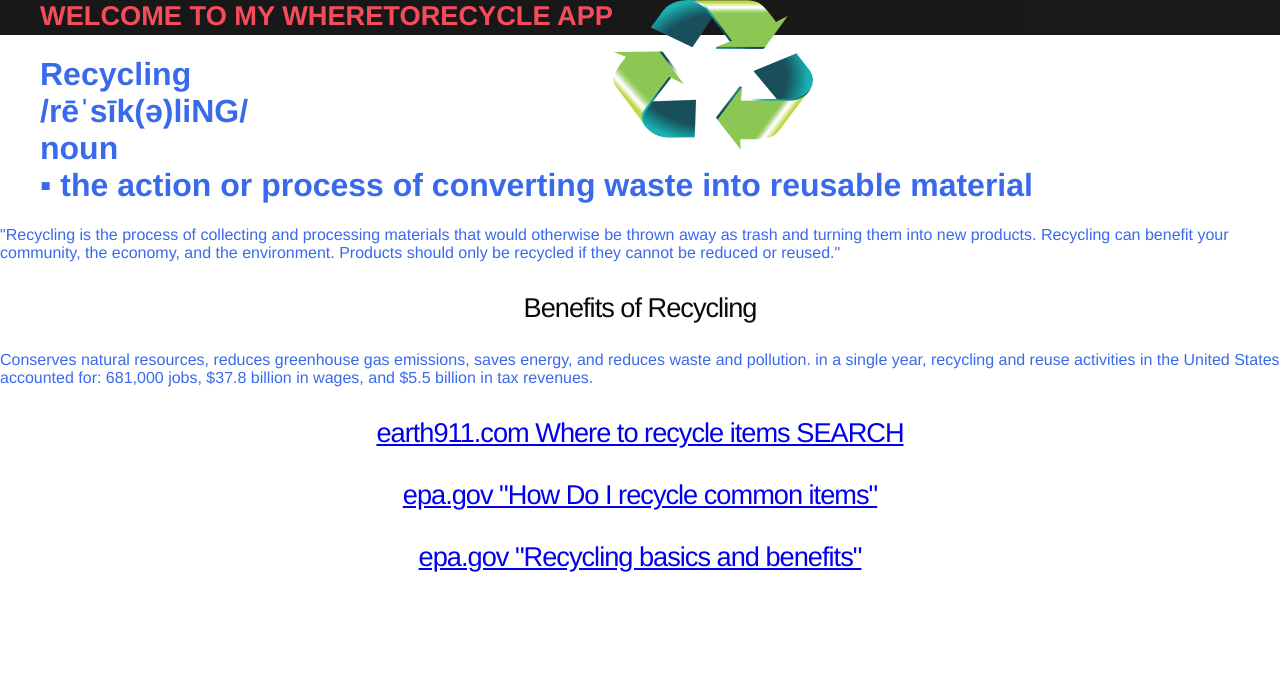
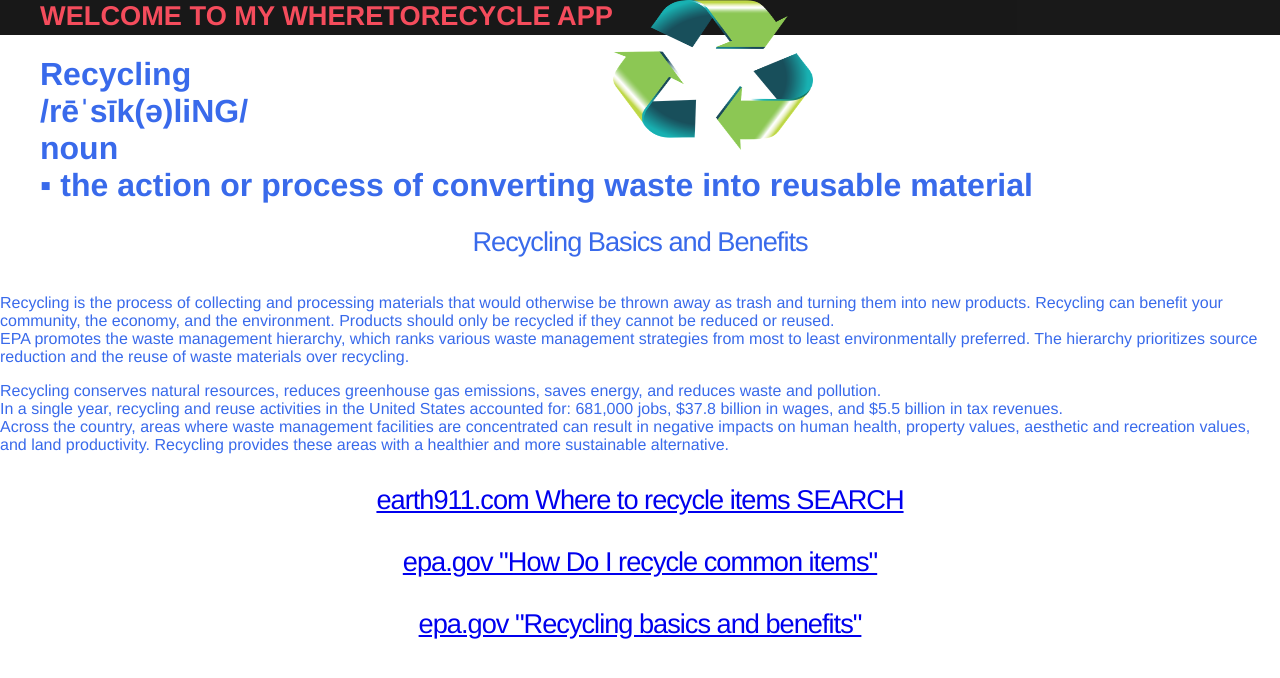
Before and after one commit to ksu-is/WhereToRecycle-BW, a Flask app: page / in a window 1280 px wide. Shown: the top 678 px of the page. Run offline with Flask 3, Linux system fonts and the light colour scheme.

Commit message:
added h4 styling to css and added recycling info from epa.gov website
I added h4 styling to css and added recycling info from the epa.gov website to WhereToRecycle.html.

```diff
--- a/static/css/main.css
+++ b/static/css/main.css
@@ -71,6 +71,14 @@ h3 {
   color: rgb(14,9,9);
 }
 
+h4 {
+  font-size: 1.7em;
+  font-weight: 100;
+  margin-top: 20px;
+  text-align: center;
+  letter-spacing: -1px;
+  color: rgb(57, 106, 235);
+}
 .menu {
   float: right;
   margin-top: 8px;
--- a/templates/WhereToRecycle.html
+++ b/templates/WhereToRecycle.html
@@ -19,10 +19,13 @@
     </div>
 
 	<div>
+<h4>Recycling Basics and Benefits</h4>
+		 <p>Recycling is the process of collecting and processing materials that would otherwise be thrown away as trash and turning them into new products. Recycling can benefit your community, the economy, and the environment. Products should only be recycled if they cannot be reduced or reused.<br>
+    EPA promotes the waste management hierarchy, which ranks various waste management strategies from most to least environmentally preferred. The hierarchy prioritizes source reduction and the reuse of waste materials over recycling.</p>
 
-		 <p>"Recycling is the process of collecting and processing materials that would otherwise be thrown away as trash and turning them into new products. Recycling can benefit your community, the economy, and the environment. Products should only be recycled if they cannot be reduced or reused."</p>
- <h3>Benefits of Recycling</h3>
-<p>Conserves natural resources, reduces greenhouse gas emissions, saves energy, and reduces waste and pollution. in a single year, recycling and reuse activities in the United States accounted for: 681,000 jobs, $37.8 billion in wages, and $5.5 billion in tax revenues.</p>
+<p>Recycling conserves natural resources, reduces greenhouse gas emissions, saves energy, and reduces waste and pollution.<br>
+  In a single year, recycling and reuse activities in the United States accounted for: 681,000 jobs, $37.8 billion in wages, and $5.5 billion in tax revenues.<br>
+Across the country, areas where waste management facilities are concentrated can result in negative impacts on human health, property values, aesthetic and recreation values, and land productivity. Recycling provides these areas with a healthier and more sustainable alternative.</p>
 
 
 	</div>
```
